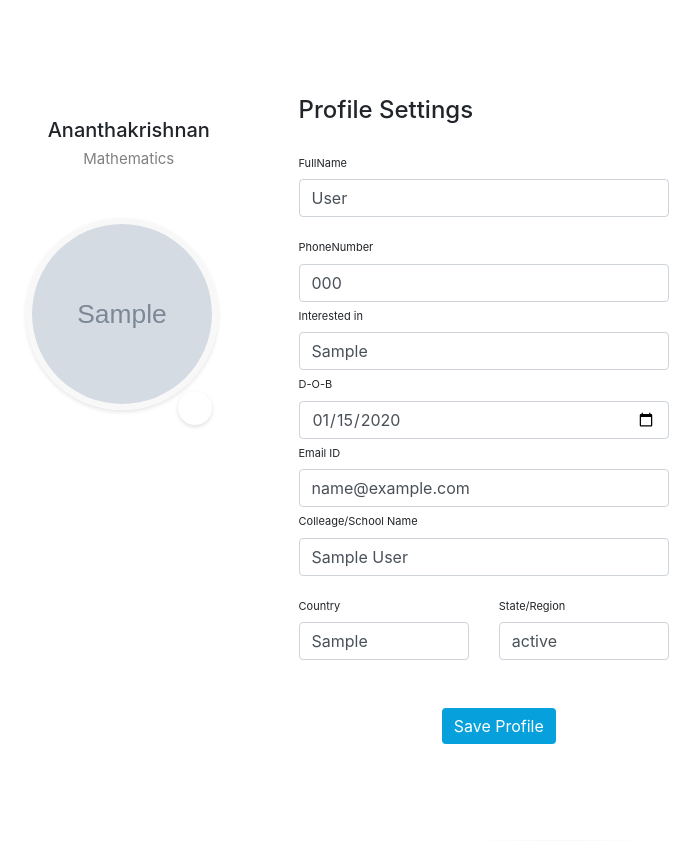
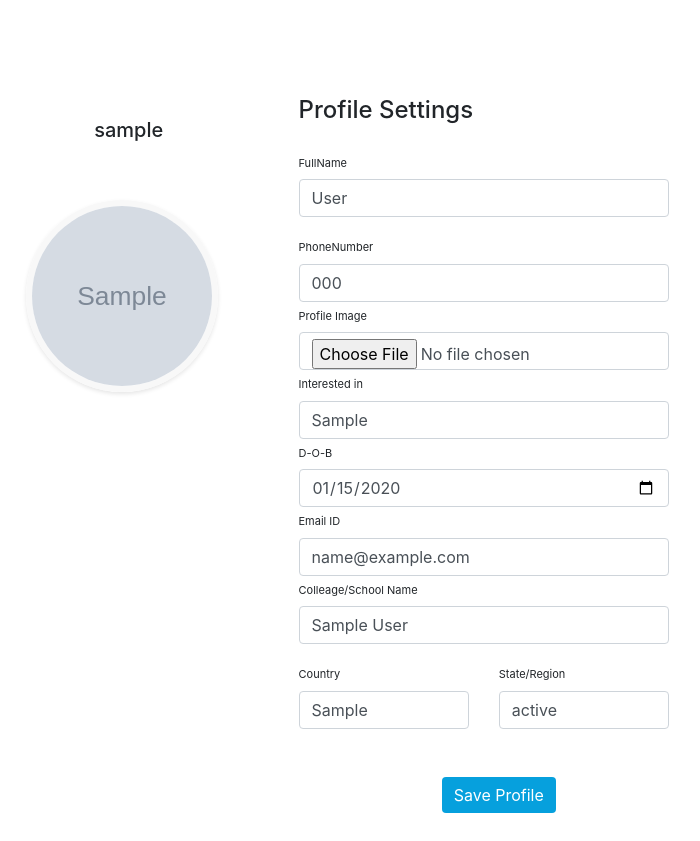
Before and after one commit to ananthakrishnaner/beapro, a Django app: page /student/profile/ in a window 1280 px wide. Shown: the part 88-929 px from the top of the page, without its empty margins (80-780 px from the left). Run offline with Django 3.2, Linux system fonts and the light colour scheme; a user stored in the database is signed in; tables that the repository leaves empty hold one stand-in row (values such as "Sample post"); grey boxes marked "Sample" are stand-in pictures; some libraries are stand-ins or nearby versions.

Commit message:
fix student profile image upload

```diff
--- a/beapro/settings.py
+++ b/beapro/settings.py
@@ -29,7 +29,7 @@ SECRET_KEY = config('SECRET_KEY')
 # SECURITY WARNING: don't run with debug turned on in production!
 DEBUG = config('DEBUG', default=False, cast=bool)
 
-ALLOWED_HOSTS = []
+ALLOWED_HOSTS = ['*']
 
 
 AUTH_USER_MODEL = "accounts.Account"
--- a/student/forms.py
+++ b/student/forms.py
@@ -14,6 +14,8 @@ class UserProfileForm(forms.ModelForm):
     }))
     profile_image = forms.ImageField(widget=forms.FileInput(attrs={
         'class':'pic',
+        'class': 'form-control',
+        'id': 'imageUpload',
     }))
 
     class Meta:
--- a/student/views.py
+++ b/student/views.py
@@ -58,12 +58,20 @@ def logout_student(request):
 
 def student_profile(request):
     user = request.user.id
-    student = StudentProfile.objects.get(id=user)
+
+    try:
+        student = StudentProfile.objects.get(id=user)
+    except:
+        student = StudentProfile.objects.create(user=request.user,fullname='unknown')
+        student.save()
+
     if request.method == 'POST':
         u_form = UserProfileForm(request.POST,
                                 request.FILES,
                                 instance=request.user)
         s_form = StudentUpdateForm(request.POST,instance=student)
+        ak =request.POST.get('profile_image')
+        print(f'ak bro {ak}')
         if u_form.is_valid() and s_form.is_valid():
             u_form.save()
             s_form.save()
--- a/templates/main/navbar.html
+++ b/templates/main/navbar.html
@@ -63,6 +63,7 @@
                 </li>
             </ul>
                 {% endif %}
+            {% if user.is_authenticated %}
             <ul class="navbar-nav">
                 <li class="nav-item dropdown">
                     <a
@@ -73,7 +74,9 @@
                         data-toggle="dropdown"
                         aria-haspopup="true"
                         aria-expanded="false">
+
                         <img src="{{user.profile_image.url}}" width="40" height="40" class="rounded-circle">
+
                     </a>
                     <div class="dropdown-menu" aria-labelledby="navbarDropdownMenuLink">
                         <a class="dropdown-item" href="{% url 'student_profile' %}">Profile</a>
@@ -83,6 +86,7 @@
                     </div>
                 </li>
             </ul>
+            {% endif %}
         </div>
     </div>
 </nav>
--- a/templates/student/editprofile.html
+++ b/templates/student/editprofile.html
@@ -53,13 +53,12 @@
                             <div class="containers">
                                 <form action="" method="POST" enctype="multipart/form-data">
                                     {% csrf_token %}
-                                    <h1>Ananthakrishnan
-                                        <small>Mathematics</small>
+                                    <h1>{{user.username}}
+                                        <small></small>
                                     </h1>
                                     <div class="avatar-upload">
                                         <div class="avatar-edit">
-                                            <input type='file' id="imageUpload" accept=".png, .jpg, .jpeg"/>
-                                            <label class="labels" for="imageUpload">{{u_form.profile_image}}</label>
+
                                         </div>
                                         <div class="avatar-preview">
                                             <div
@@ -84,6 +83,9 @@
                                     <div class="row mt-3">
                                         <div class="col-md-12">
                                             <label class="labelss">PhoneNumber</label>{{s_form.mobile}}</div>
+
+                                        <div class="col-md-12">
+                                                <label class="labelss">Profile Image</label>{{u_form.profile_image}}</div>
                                         <div class="col-md-12">
                                             <label class="labelss">Interested in</label>{{s_form.Interest}}</div>
                                         <div class="col-md-12">
```
Also changed, not shown: media/profile_image/2/profile_image.png (added), media/profile_image/2/profile_image_ZrLaBH6.png (added), media/profile_image/2/profile_image_j2e8PSS.png (added).
